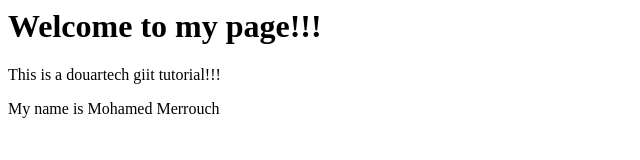
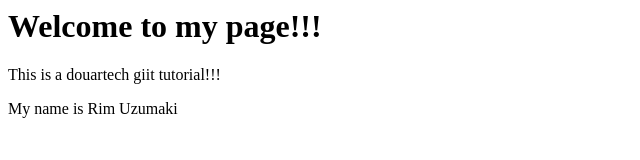
Before and after one commit to ardacoder/gitTutorialTest, a plain HTML site: page index.html in a window 1280 px wide. Shown: the full height of the page, 0-640 px from the left. Drawn offline with Linux system fonts and the light colour scheme.

Commit message:
change name

```diff
--- a/index.html
+++ b/index.html
@@ -2,4 +2,4 @@
 
 <p>This is a douartech giit tutorial!!!</p>
 
-<p>My name is Mohamed Merrouch</p>
+<p>My name is Rim Uzumaki</p>
```
